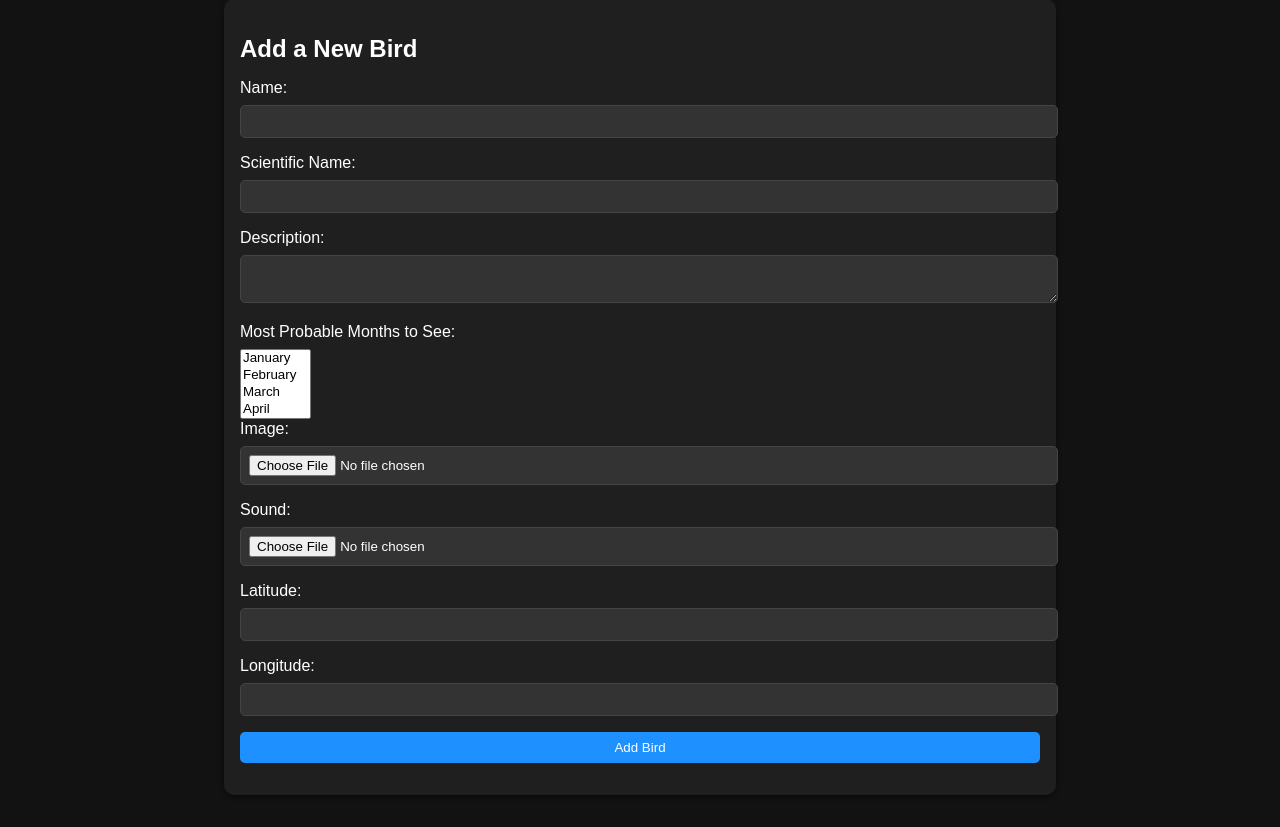
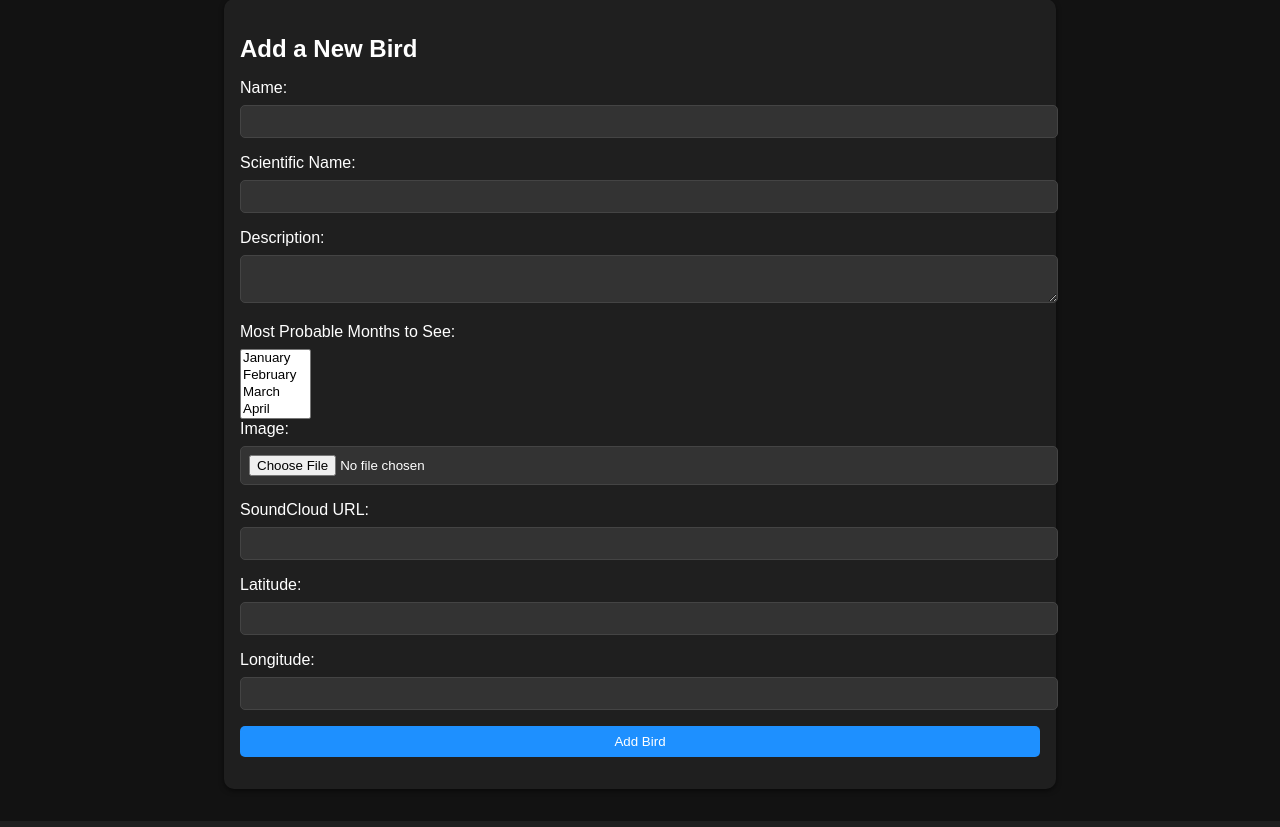
Before and after one commit to FelixRobb/Percurso-lince, a Flask app: page /add_bird in a window 1280 px wide. Shown: the part 207-1034 px from the top of the page. Run offline with Flask 2, Linux system fonts and the light colour scheme.

Commit message:
soundcloud

```diff
--- a/map.js
+++ b/map.js
@@ -11,7 +11,7 @@
                 const marker = L.marker([bird.location.lat, bird.location.lng]).addTo(map);
                 marker.on('click', () => {
                     const imageSrc = `static/${bird.image}`;
-                    const audioSrc = `static/${bird.audio}`;
+                    const soundCloudIframe = bird.sound_url;
 
                     const popupContent = `
                     <div>
@@ -21,7 +21,7 @@
                         </div>
                         <p>${bird.description}</p>
                         <p><strong>Most probable date to see it:</strong> ${bird.most_probable_date}</p>
-                        <audio controls src="${audioSrc}"></audio>
+                        ${soundCloudIframe}
                     </div>
                     `;
                     L.popup()
--- a/organizer/app.py
+++ b/organizer/app.py
@@ -47,7 +47,8 @@
 
 @app.route('/')
 def index():
-    return render_template('index.html')
+    birds = load_bird_data()
+    return render_template('index.html', birds=birds)
 
 @app.route('/add_bird', methods=['GET', 'POST'])
 def add_bird():
@@ -57,14 +58,13 @@
         description = request.form['description'].strip()
         most_probable_months = request.form.getlist('most_probable_months')
 
-        if 'image' not in request.files or 'sound' not in request.files:
+        if 'image' not in request.files:
             flash('No file part')
             return redirect(request.url)
 
         image = request.files['image']
-        sound = request.files['sound']
 
-        if image.filename == '' or sound.filename == '':
+        if image.filename == '':
             flash('No selected file')
             return redirect(request.url)
 
@@ -89,23 +89,10 @@
                 else:
                     print("Error: Could not resize image.")
 
-                # Cleanup: Delete original image if square image is successfully created
-                #if os.path.exists(image_path) and os.path.exists(image_square_path):
-                    #os.remove(image_path)
-                    #print(f"Original image deleted: {image_path}")
-
             except Exception as e:
                 print(f"Error saving image: {e}")
 
-        if sound and allowed_file(sound.filename, app.config['ALLOWED_SOUND_EXTENSIONS']):
-            sound_filename = f"{sanitized_name}.{sound.filename.rsplit('.', 1)[1].lower()}"
-            sound_path = os.path.join(app.config['SOUND_UPLOADS'], sound_filename)
-            print(f"Saving sound to: {sound_path}")
-            try:
-                sound.save(sound_path)
-                print("Sound saved successfully.")
-            except Exception as e:
-                print(f"Error saving sound: {e}")
+        sound_url = request.form['sound_url'].strip()
 
         bird_entry = {
             "name": name,
@@ -113,7 +100,7 @@
             "description": description,
             "most_probable_months": most_probable_months,
             "image": f'images/{sanitized_name}.jpg',  # Save sanitized filename
-            "audio": f'sounds/{sound_filename}',  # Use sanitized filename for audio
+            "sound_url": sound_url,  # Save SoundCloud URL
             "location": {
                 "lat": float(request.form['lat']),
                 "lng": float(request.form['lng'])
--- a/organizer/templates/add_bird.html
+++ b/organizer/templates/add_bird.html
@@ -28,8 +28,8 @@
 
     <label for="image">Image:</label>
     <input type="file" id="image" name="image" required><br>
-    <label for="sound">Sound:</label>
-    <input type="file" id="sound" name="sound" required><br>
+    <label for="sound_url">SoundCloud URL:</label>
+    <input type="text" id="sound_url" name="sound_url" required><br>
     <label for="lat">Latitude:</label>
     <input type="text" id="lat" name="lat" required><br>
     <label for="lng">Longitude:</label>
--- a/recordings.js
+++ b/recordings.js
@@ -29,12 +29,12 @@
             birdItem.classList.add('bird-item');
             birdItem.innerHTML = `
                 <div style="display: flex; align-items: center; margin-right: 20px;">
-            <img  style="width: 100px; height: 100px; object-fit: cover; border-radius: 4px;" src="static/${bird.image}" alt="${bird.name}">
+                    <img style="width: 100px; height: 100px; object-fit: cover; border-radius: 4px;" src="static/${bird.image}" alt="${bird.name}">
                     <h2 style="margin-left: 10px; text-align: center; display: flex; justify-content: center; align-items: center;">${bird.name} (${bird.scientific_name})</h2>
                 </div>
                 <p>${bird.description}</p>
                 <p><strong>Most probable months to see it:</strong> ${bird.most_probable_months.join(", ")}</p>
-            <audio controls src="static/${bird.audio}"></audio>
+                ${bird.sound_url}
                 <p><a href="index.html#${bird.location.lat},${bird.location.lng}">View on Map</a></p>
             `;
             recordingsList.appendChild(birdItem);
@@ -58,5 +58,4 @@
     function sortByName(birds) {
         return birds.sort((a, b) => a.name.localeCompare(b.name));
     }
-
 });
```
Lines whose indentation alone changed are shown as unchanged.
